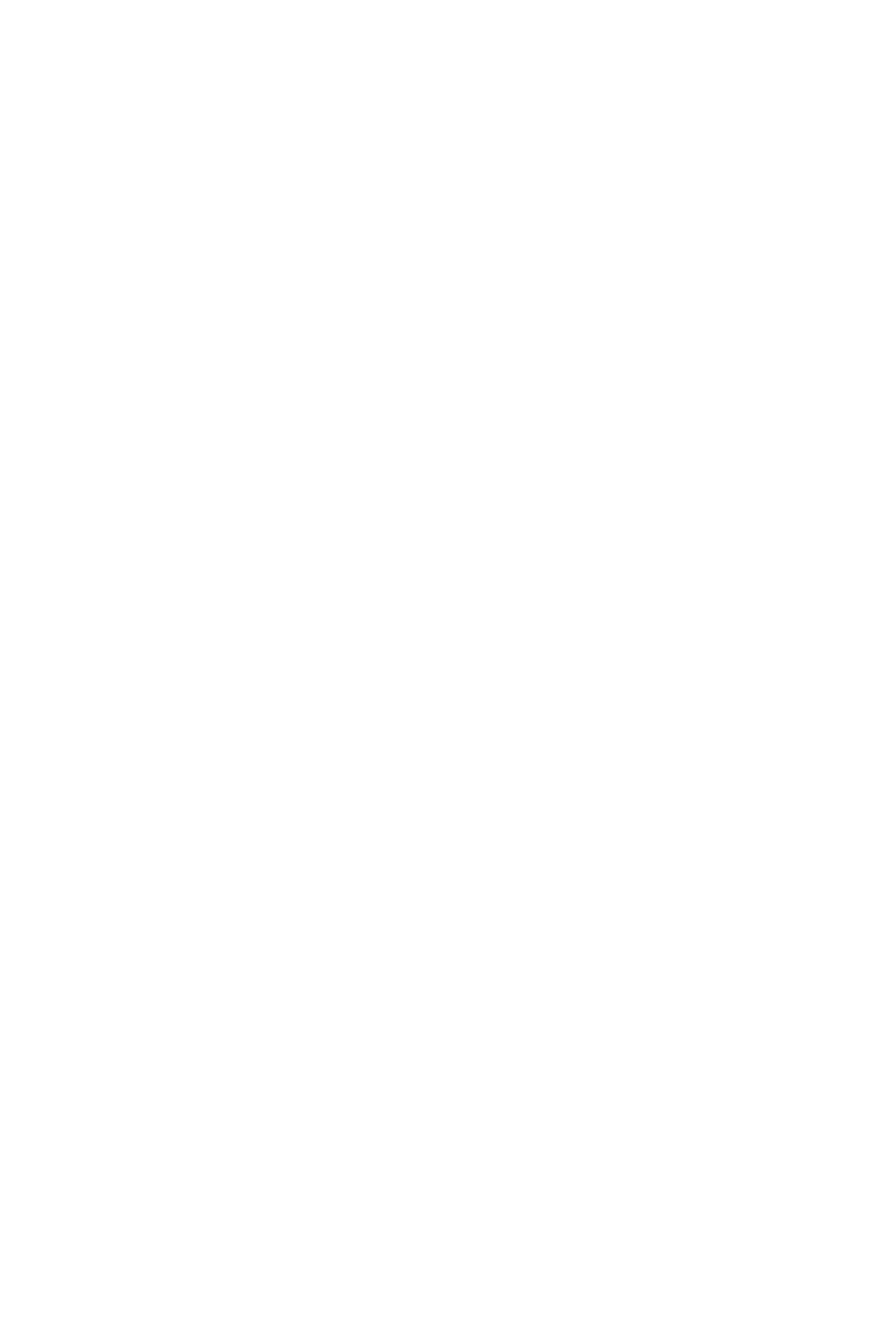
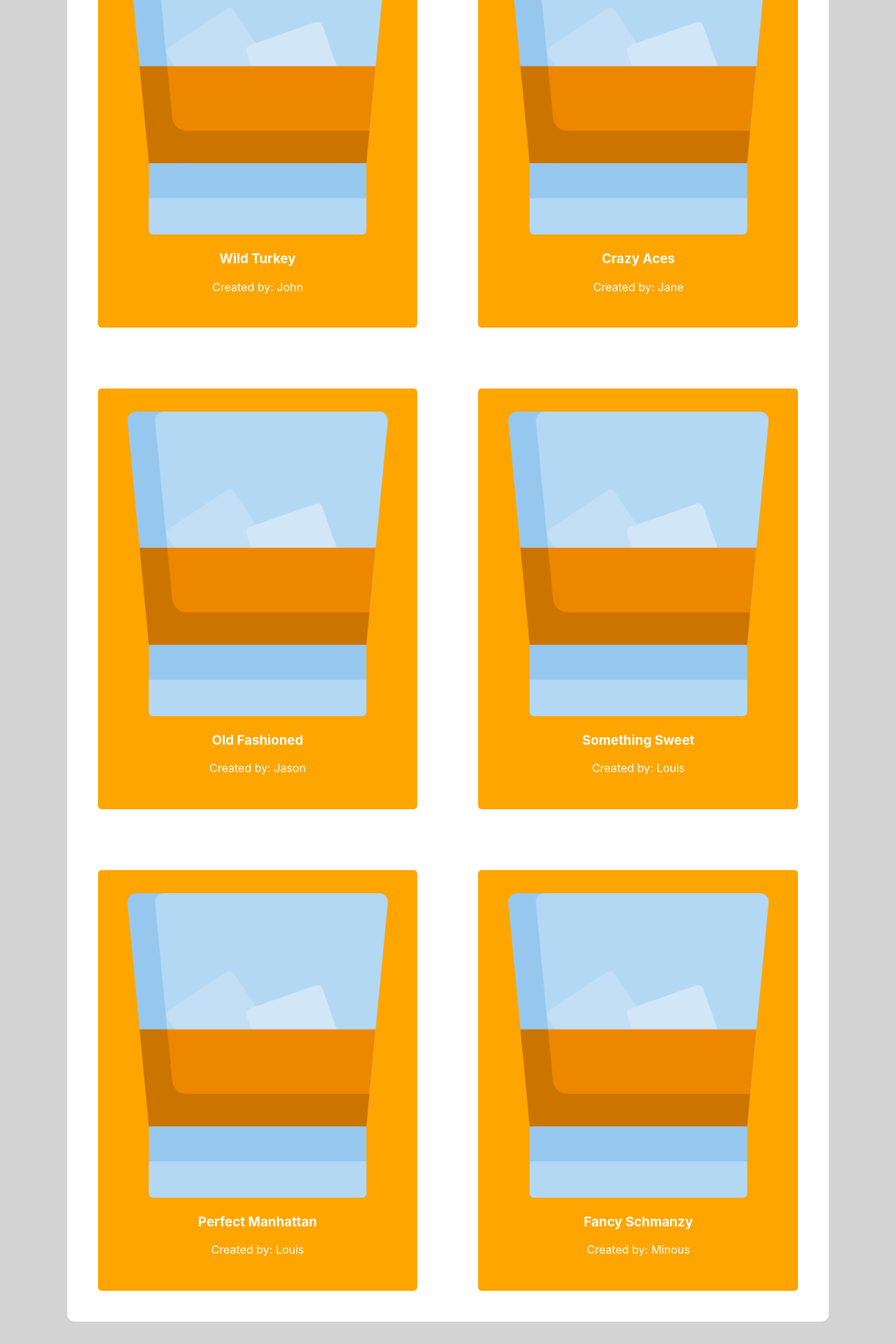
Before and after one commit to Gsmith812/whiskey-tap-client, a React (Create React App) app: page /recipes in a window 1280 px wide. Shown: the part 334-2254 px from the top of the page at 70% size. Before the commit the page ends 800 px from the top, so only its background shows below. Built offline with nearby package versions, Linux system fonts and the light colour scheme.

Commit message:
Added RecipesList component and RecipesItem component for RecipesList page view added basic styling

```diff
--- a/src/App.js
+++ b/src/App.js
@@ -3,6 +3,7 @@ import axios from 'axios';
 import './App.css';
 import NavBar from './components/NavBar/NavBar';
 import LandingPage from './components/LandingPage/LandingPage';
+import RecipesList from './components/RecipesList/RecipesList';
 import { Route } from 'react-router-dom';
 
 function App() {
@@ -15,6 +16,10 @@ function App() {
         exact path='/'
         component={LandingPage}
       />
+      <Route
+        path='/recipes'
+        component={RecipesList}
+      />
     </section>
   );
 }
--- a/src/components/LandingPage/LandingPage.css
+++ b/src/components/LandingPage/LandingPage.css
@@ -10,6 +10,7 @@
     background-position: center;
     position: relative;
     height: 50vh;
+    margin-top: 30px;
     width: 100%;
 }
 
--- /dev/null
+++ b/src/components/RecipeItem/RecipeItem.css
@@ -0,0 +1,12 @@
+.RecipeItem {
+    width: 40%;
+    margin: 4%;
+    background-color: orange;
+    border-radius: 5px;
+    color: white;
+    padding: 3% 1%;
+}
+
+img {
+    width: 100%;
+}
--- /dev/null
+++ b/src/components/RecipeItem/RecipeItem.js
@@ -0,0 +1,16 @@
+import React from 'react';
+import './RecipeItem.css';
+import whiskyIcon from '../../assets/whisky.png';
+
+function RecipeItem(props) {
+    const { cocktail_name, user } = props.recipe;
+    return (
+        <section className='RecipeItem'>
+            <img src={whiskyIcon} alt='Whiskey glass thumbnail' />
+            <h3>{cocktail_name}</h3>
+            <p>Created by: {user}</p>
+        </section>
+    )
+}
+
+export default RecipeItem;
--- /dev/null
+++ b/src/components/RecipesList/RecipesList.css
@@ -0,0 +1,15 @@
+.recipes-container {
+    margin-top: 60px;
+    background-color: lightgray;
+    width: 100%;
+    padding-bottom: 1rem;
+}
+
+.recipes {
+    display: flex;
+    flex-wrap: wrap;
+    width: 85%;
+    background-color: white;
+    border-radius: 10px;
+    margin: 0 auto 1rem auto;
+}
--- /dev/null
+++ b/src/components/RecipesList/RecipesList.js
@@ -0,0 +1,29 @@
+import React from 'react';
+import STORE from '../../dummy-store';
+import RecipeItem from '../RecipeItem/RecipeItem';
+import './RecipesList.css';
+
+function RecipesList(props) {
+    return (
+        <section className='RecipesList'>
+            <section className='recipes-container'>
+                <h2>Welcome, Guest!</h2>
+                <h2>List of Whiskey Cocktails:</h2>
+                <section className='recipes'>
+                    {!STORE
+                    ? (
+                            <div className='not-found'><h2>No matching recipes found.</h2></div>
+                        )
+                    : (
+                        STORE.map(recipe => {
+                           return <RecipeItem recipe={recipe} />
+                        })
+                    )
+                }
+                </section>
+            </section>
+        </section>
+    )
+}
+
+export default RecipesList;
--- /dev/null
+++ b/src/dummy-store.js
@@ -0,0 +1,64 @@
+const STORE = [
+    {
+        "id": 4,
+        "cocktail_name": "Wild Turkey",
+        "cocktail_type": "Lowball",
+        "whiskey_type": "Tennessee Whiskey",
+        "description": null,
+        "date_created": "2020-12-06T03:32:49.725Z",
+        "created_by": 1,
+        "user": "John"
+    },
+    {
+        "id": 6,
+        "cocktail_name": "Crazy Aces",
+        "cocktail_type": "Lowball",
+        "whiskey_type": "Single Malt Whisky",
+        "description": null,
+        "date_created": "2020-12-06T03:32:49.725Z",
+        "created_by": 2,
+        "user": "Jane"
+    },
+    {
+        "id": 2,
+        "cocktail_name": "Old Fashioned",
+        "cocktail_type": "Lowball",
+        "whiskey_type": "Bourbon Whiskey",
+        "description": "Classic drink that needs no description",
+        "date_created": "2020-12-06T03:32:49.725Z",
+        "created_by": 3,
+        "user": "Jason"
+    },
+    {
+        "id": 5,
+        "cocktail_name": "Something Sweet",
+        "cocktail_type": "Snifter",
+        "whiskey_type": "Japanese Whisky",
+        "description": "Something sweet certainly...",
+        "date_created": "2020-12-06T03:32:49.725Z",
+        "created_by": 5,
+        "user": "Louis"
+    },
+    {
+        "id": 1,
+        "cocktail_name": "Perfect Manhattan",
+        "cocktail_type": "Martini",
+        "whiskey_type": "Rye Whiskey",
+        "description": "Best Straight up cocktail",
+        "date_created": "2020-12-06T03:32:49.725Z",
+        "created_by": 5,
+        "user": "Louis"
+    },
+    {
+        "id": 3,
+        "cocktail_name": "Fancy Schmanzy",
+        "cocktail_type": "Highball",
+        "whiskey_type": "Irish Whiskey",
+        "description": null,
+        "date_created": "2020-12-06T03:32:49.725Z",
+        "created_by": 6,
+        "user": "Minous"
+    }
+]
+
+export default STORE;
```
Also changed, not shown: src/assets/whisky.png (added), 1 other file (tests, documents, lock files or other folders).
